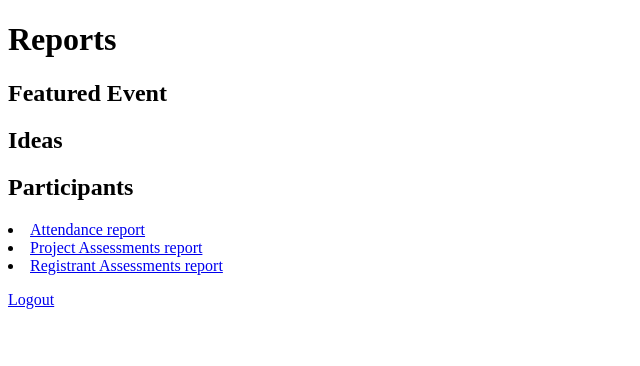
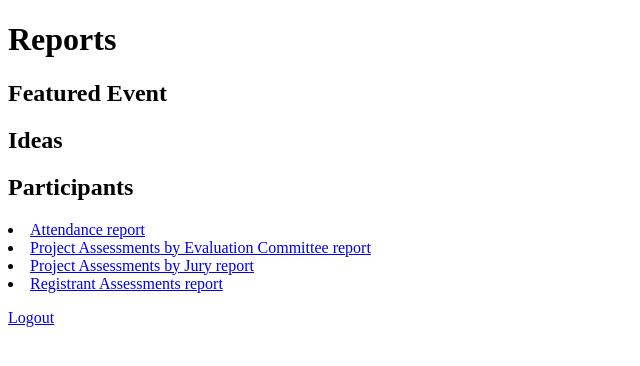
Before and after one commit to neosergio/hackatrix-api, a Django app: page /reports/ in a window 1280 px wide. Shown: the top 366 px of the page, without its empty margins (0-640 px from the left). Run offline with Django 3.2, Linux system fonts and the light colour scheme; a user stored in the database is signed in; parts of the project's set-up code (start-up, migrations or seed data) failed here and were passed over; some libraries are stand-ins or nearby versions.

Commit message:
Separate jury reports form general assessments information

```diff
--- a/MyEvents/settings/base.py
+++ b/MyEvents/settings/base.py
@@ -198,6 +198,7 @@ CONSTANCE_CONFIG = {
     'BULK_EMAIL_QUOTE': (20, 'Number of emails per quote.', int),
     'DISPLAY_REPORTS': (True, 'Display reports.', bool),
     'DISPLAY_PROJECT_REPORTS': (True, 'Display project reports.', bool),
+    'DISPLAY_JURY_REPORTS': (True, 'Display jury reports', bool),
     'DISPLAY_REGISTRANT_REPORTS': (True, 'Display registrant reports.', bool),
 }
 
--- a/reports/templates/index.html
+++ b/reports/templates/index.html
@@ -15,7 +15,8 @@
     <h2>Participants</h2>
     <p>
     <li><a href="{% url 'reports:attendance_list' %}">Attendance report</a></li>
-    <li><a href="{% url 'reports:project_assessment' %}">Project Assessments report</a></li>
+    <li><a href="{% url 'reports:project_assessment_by_evaluation_committee' %}">Project Assessments by Evaluation Committee report</a></li>
+    <li><a href="{% url 'reports:project_assessment_by_jury' %}">Project Assessments by Jury report</a></li>
     <li><a href="{% url 'reports:registrant_assessment' %}">Registrant Assessments report</a></li>
     </p>
 </div>
--- a/reports/urls.py
+++ b/reports/urls.py
@@ -1,6 +1,7 @@
 from django.urls import path
 
-from .views import index, attendance_list, project_assessment, registrant_assessment
+from .views import index, attendance_list, registrant_assessment
+from .views import project_assessment_by_jury, project_assessment_by_evaluation_committee
 
 
 app_name = 'reports'
@@ -8,6 +9,9 @@ app_name = 'reports'
 urlpatterns = [
     path('', index, name='index'),
     path('attendance/list/', attendance_list, name='attendance_list'),
-    path('assessment/project/', project_assessment, name='project_assessment'),
+    path('assessment/project/',
+         project_assessment_by_evaluation_committee,
+         name='project_assessment_by_evaluation_committee'),
+    path('assessment/project/by/jury', project_assessment_by_jury, name='project_assessment_by_jury'),
     path('assessment/registrant/', registrant_assessment, name='registrant_assessment'),
 ]
--- a/reports/views.py
+++ b/reports/views.py
@@ -22,9 +22,19 @@ def attendance_list(request):
 
 
 @login_required()
-def project_assessment(request):
+def project_assessment_by_evaluation_committee(request):
     if config.DISPLAY_REPORTS and config.DISPLAY_PROJECT_REPORTS:
         assessments = ProjectAssessment.objects.all()
+        context = {'assessments': assessments}
+    else:
+        context = dict()
+    return render(request, 'project_assessment.html', context)
+
+
+@login_required()
+def project_assessment_by_jury(request):
+    if config.DISPLAY_REPORTS and config.DISPLAY_JURY_REPORTS:
+        assessments = ProjectAssessment.objects.filter(assessment__is_for_jury=True)
         context = {'assessments': assessments}
     else:
         context = dict()
```
